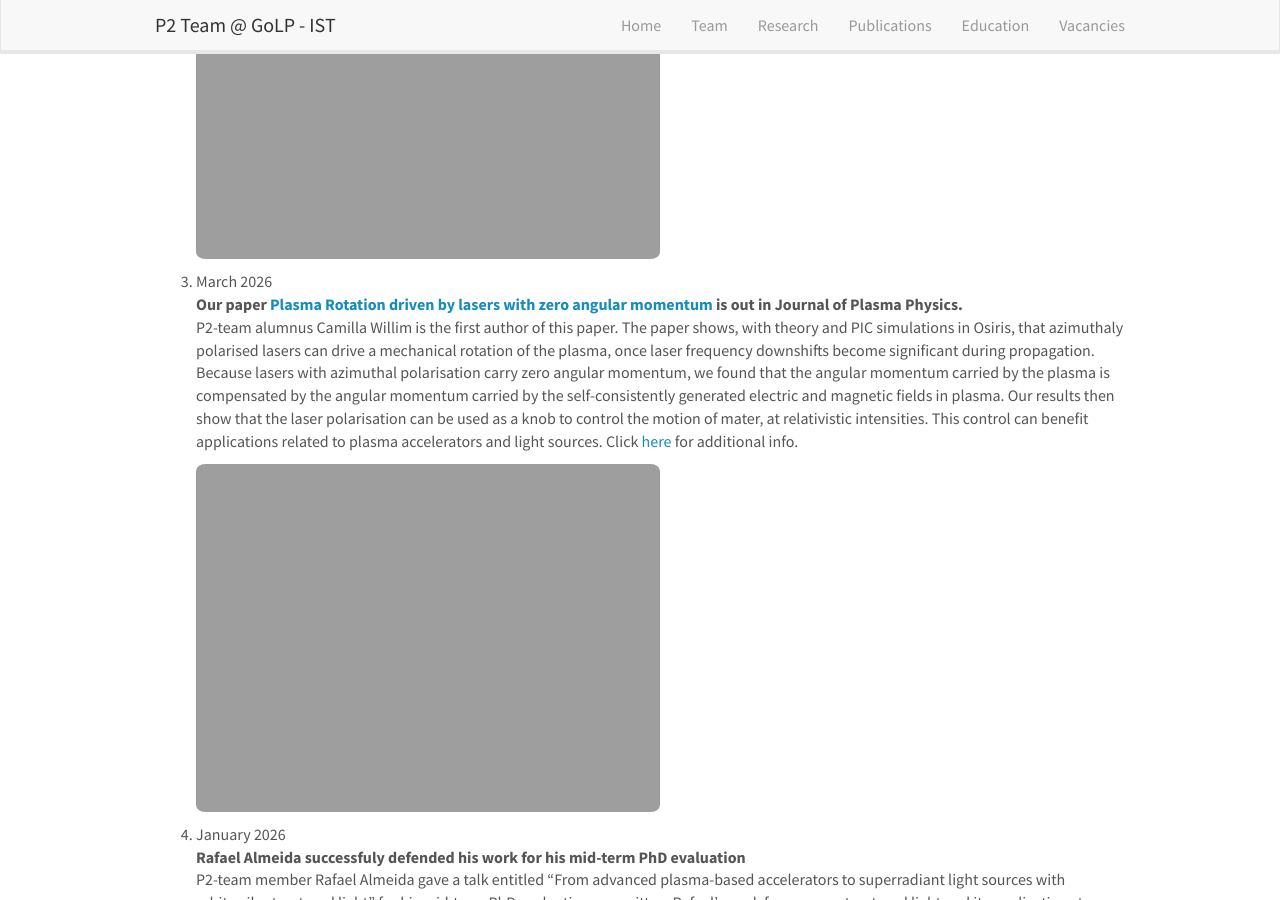
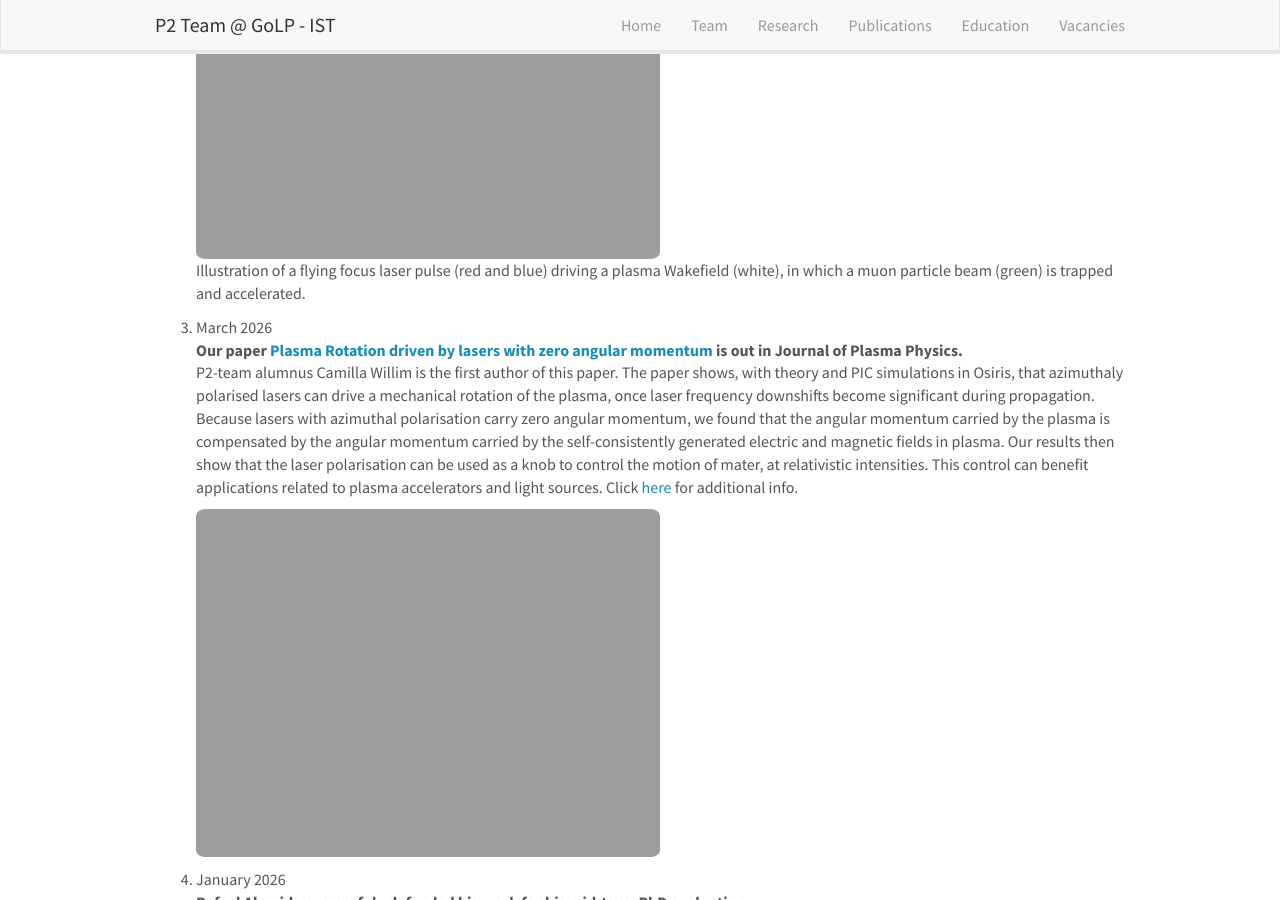
Before and after one commit to p2team/p2team.github.io, a Jekyll site: the page built from _pages/allnews.md, in a window 1280 px wide and 900 px high, scrolled down 899 px. Built offline with Jekyll 4.4.1, drawn with Linux system fonts in a browser that asks for light colours; nearby versions of some CDN libraries.

Commit message:
news chiara correction

```diff
--- a/_data/news.yml
+++ b/_data/news.yml
@@ -9,6 +9,7 @@
   fullstory: P2-team member Chiara Badiali is the leading author of this paper that shows, with theory and PIC simulations using Osiris, that spacetime wave-packets with a flying focus combined with a suitably tailored axial plasma density profile can drive a laser wakefield accelerator suitable to accelerate particles with short life-times (e.g., muons, kaons, pions) to relativistic energies before decaying. This work shows that a flying focus laser-driver can excite a nearly non-evolving plasma wave in an uniform plasma, moving with a constant phase-velocity set by laser focal velocity. A laser with a sub-luminal focal plane is ideal to trap these particles in the plasma. The acceleration can then be prolongued beyond the usual dephasing length by tailoing the plasma density.
   number_photo: 1
   photo: muons.png
+  photo_caption: Illustration of a flying focus laser pulse (red and blue) driving a plasma Wakefield (white), in which a muon particle beam (green) is trapped and accelerated.
 
 - date: 3. March 2026
   headline: Our paper [Plasma Rotation driven by lasers with zero angular momentum](https://doi.org/10.1017/S0022377825101062) is out in Journal of Plasma Physics.
```
